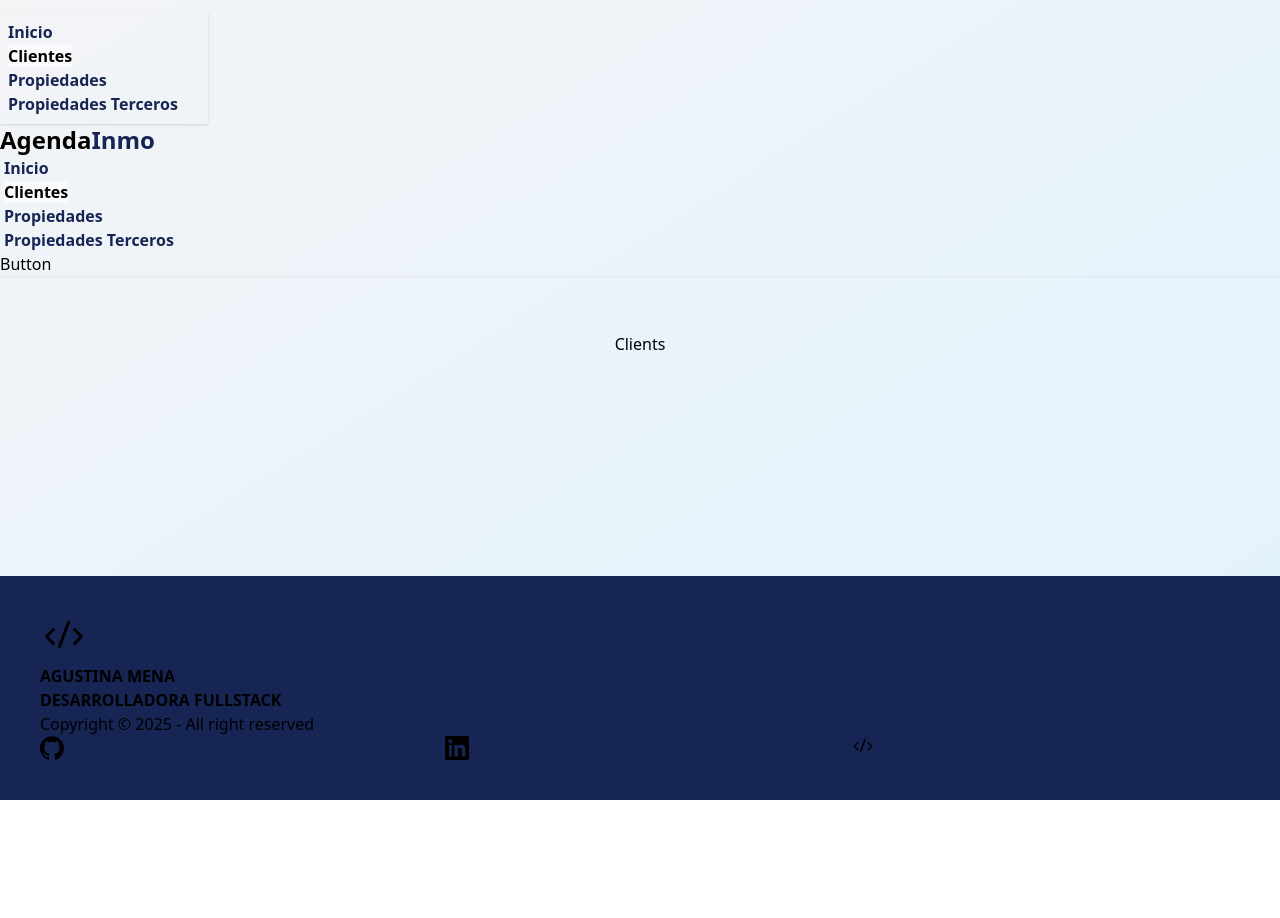
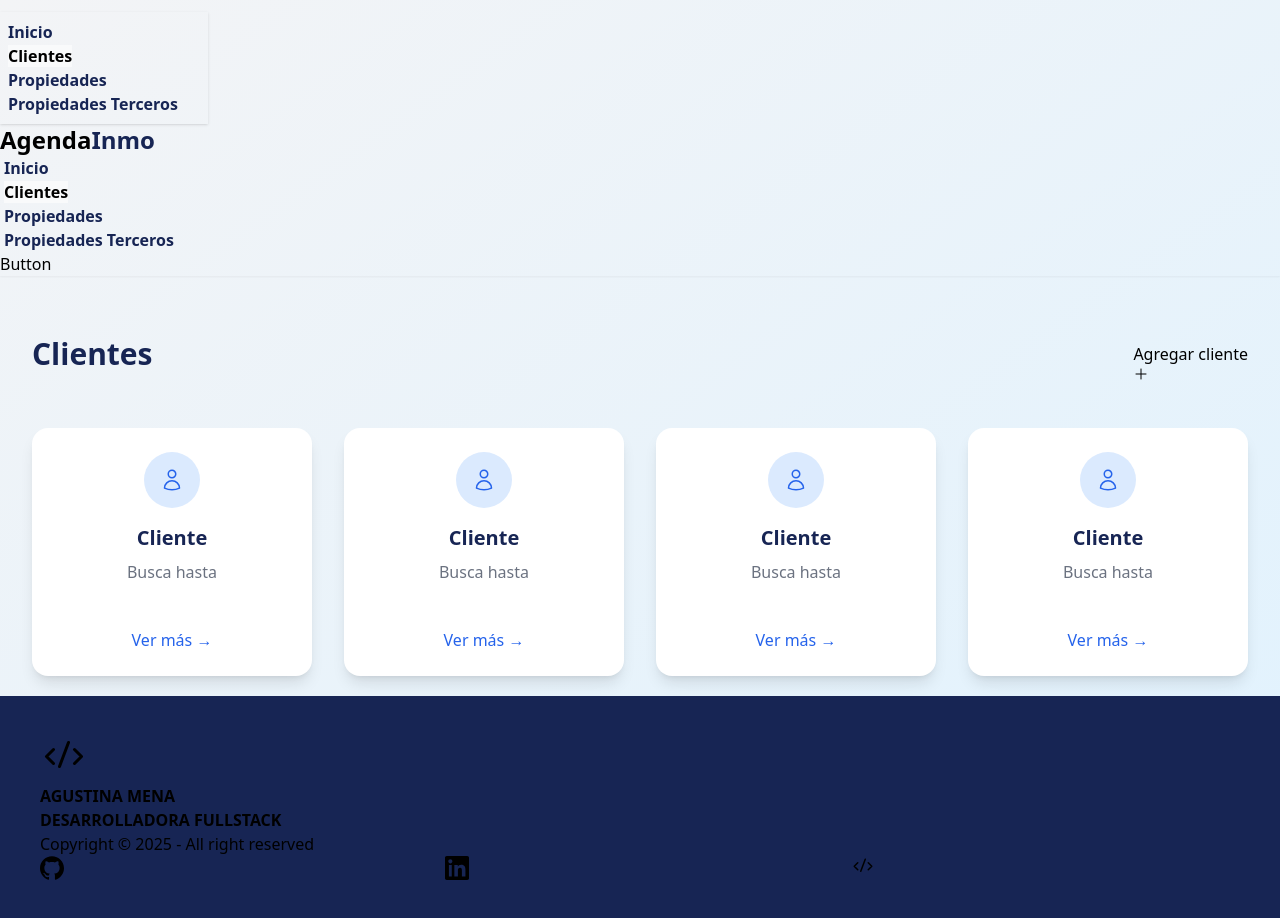
Before and after one commit to Agusme/agenda-inmobiliarias, a React (Vite) app: page /clientes in a window 1280 px wide. Before the commit the page ends 800 px from the top, so only its background shows below. Built offline with nearby package versions, Linux system fonts and the light colour scheme.

Commit message:
feat: add I add layout for customer pages, properties, third-party properties.

```diff
--- /dev/null
+++ b/src/components/UI/ButtonAgregar.tsx
@@ -0,0 +1,16 @@
+import type { ReactNode } from "react"
+
+type ButtonProps ={
+    titleButton?: string;
+    icon?: ReactNode;
+      footer?: ReactNode;
+
+}
+export default function ButtonAgregar({titleButton, icon, footer}: ButtonProps) {
+  return (
+    <button className='btn btn-primary' >
+        {titleButton}{icon}
+      {footer && <div className="mt-4 text-center pt-3">{footer}</div>}
+    </button>
+  )
+}
--- a/src/components/UI/Card.tsx
+++ b/src/components/UI/Card.tsx
@@ -1,28 +1,37 @@
-import type { ReactNode } from "react"
+import type { ReactNode } from "react";
 
 type CardProps = {
-    title?: string
-    description?: string
-    icon?: ReactNode
-    footer?: ReactNode
-    onClick?: () => void
-    className?: string
+  title?: string;
+  description?: string;
+  icon?: ReactNode;
+  footer?: ReactNode;
+  onClick?: () => void;
+  className?: string;
+};
+
+export default function Card({
+  title,
+  description,
+  icon,
+  footer,
+  onClick,
+  className,
+}: CardProps) {
+  return (
+    <div
+      onClick={onClick}
+      className={`card bg-white shadow-lg rounded-2xl p-6 hover:shadow-2xl transition cursor-pointer h-full flex flex-col justify-between ${className}`}
+    >
+      <div className="flex flex-col items-center text-center flex-grow">
+        {icon && <div className="mb-4 text-4xl text-indigo-600">{icon}</div>}
+        {title && (
+          <h2 className="text-xl font-bold mb-2 text-blue-950">{title}</h2>
+        )}
+        {description && (
+          <p className="text-gray-500 mb-4 line-clamp-3">{description}</p>
+        )}
+      </div>
+      {footer && <div className="mt-4 text-center pt-3">{footer}</div>}
+    </div>
+  );
 }
-
-export default function Card({ title, description, icon, footer, onClick, className }: CardProps) {
-    return (
-        <div onClick={onClick} className={`card bg-white shadow-lg rounden-2xl p-6 hover:shadow-2xl transition cursor-pointer ${className}`}>
-            <div className="flex flex-col items-center text-center">
-                {icon && <div className="mb-4">{icon}</div>}
-                <h2 className="text-xl font-bold mb-2 text-blue-950">
-                    {title}
-                </h2>
-                {description && <p className="text-gray-500 mb-4">
-                    {description}
-                </p>}
-                {footer && <div className="mt-2"> {footer} </div>}
-            </div>
-
-        </div>
-    )
-}
--- /dev/null
+++ b/src/components/UI/TitlePages.tsx
@@ -0,0 +1,13 @@
+
+type titleProps = {
+    titlePages: string
+}
+
+export default function TitlePages({ titlePages }: titleProps) {
+    return (
+        <div>
+            <h1 className="text-3xl font-extrabold text-blue-950 mb-4">
+                {titlePages}      </h1>
+        </div>
+    )
+}
--- a/src/pages/Clients.tsx
+++ b/src/pages/Clients.tsx
@@ -1,6 +1,33 @@
+import { PlusIcon, UserIcon } from "@heroicons/react/24/outline"
+import Card from "../components/UI/Card"
+import TitlePages from "../components/UI/TitlePages"
+import ButtonAgregar from "../components/UI/ButtonAgregar"
 
 export default function Clients() {
   return (
-    <div>Clients</div>
+    <div className="w-full ">
+      <div className="flex justify-between my-10">
+        <TitlePages titlePages="Clientes" />
+        <ButtonAgregar  titleButton="Agregar cliente" icon={<PlusIcon className="h-4 w-4" />} />
+      </div>
+      <div className="grid grid-cols-1 md:grid-cols-4  gap-8 ">
+        <Card title="Cliente" description="Busca hasta" icon={<div className="bg-blue-100 p-4 rounded-full text-blue-600">
+          <UserIcon className="h-6 w-6" />
+        </div>} footer={<span className="text-blue-600 font-medium">Ver más →</span>}
+        />
+        <Card title="Cliente" description="Busca hasta" icon={<div className="bg-blue-100 p-4 rounded-full text-blue-600">
+          <UserIcon className="h-6 w-6" />
+        </div>} footer={<span className="text-blue-600 font-medium">Ver más →</span>}
+        />
+        <Card title="Cliente" description="Busca hasta" icon={<div className="bg-blue-100 p-4 rounded-full text-blue-600">
+          <UserIcon className="h-6 w-6" />
+        </div>} footer={<span className="text-blue-600 font-medium">Ver más →</span>}
+        />
+        <Card title="Cliente" description="Busca hasta" icon={<div className="bg-blue-100 p-4 rounded-full text-blue-600">
+          <UserIcon className="h-6 w-6" />
+        </div>} footer={<span className="text-blue-600 font-medium">Ver más →</span>}
+        />
+      </div>
+    </div>
   )
 }
--- a/src/pages/Home.tsx
+++ b/src/pages/Home.tsx
@@ -17,7 +17,7 @@ export default function Home() {
       <Hero onScrollToCards={handleScroll} />
 
       {/* CARDS */}
-      <div id="cards-section" className="grid md:grid-cols-3 gap-8 w-full px-6 py-12">
+      <div id="cards-section" className="grid md:grid-cols-3 gap-8 w-full px-6 py-12 items-stretch">
         <Link to="/clientes">
           <Card
             title="Clientes"
--- a/src/pages/Properties.tsx
+++ b/src/pages/Properties.tsx
@@ -1,6 +1,20 @@
+import { HomeIcon, PlusIcon } from "@heroicons/react/24/outline";
+import ButtonAgregar from "../components/UI/ButtonAgregar";
+import TitlePages from "../components/UI/TitlePages";
+import Card from "../components/UI/Card";
 
 export default function Properties() {
   return (
-    <div>Properties</div>
+    <div >
+      <div className="flex justify-between my-10">
+        <TitlePages titlePages="Propiedades" />
+        <ButtonAgregar titleButton="Agregar propiedad" icon={<PlusIcon className="h-4 w-4" />}  />
+      </div>
+      <div className="grid grid-cols-1 md:grid-cols-4  gap-8 ">
+        <Card icon={<div className="p-4 rounded-full bg-green-100 text-green-600">
+          <HomeIcon className="h-6 w-6" />
+        </div>} title="Ubicación" description="Precio prop" footer={<span className="text-green-600 font-medium">Ver más →</span>}/>
+      </div>
+    </div>
   )
 }
--- a/src/pages/ThirdParties.tsx
+++ b/src/pages/ThirdParties.tsx
@@ -1,6 +1,37 @@
+import { BuildingOffice2Icon, PlusIcon } from "@heroicons/react/24/outline";
+import ButtonAgregar from "../components/UI/ButtonAgregar";
+import TitlePages from "../components/UI/TitlePages";
+import Card from "../components/UI/Card";
 
 export default function ThirdParties() {
   return (
-    <div>ThirdParties</div>
+    <div>
+     <div className="flex justify-between my-10">
+        <TitlePages titlePages="Propiedades Terceros" />
+        <ButtonAgregar  titleButton="Agregar Propiedad" icon={<PlusIcon className="h-4 w-4" />} />
+      </div>
+          <div className="grid grid-cols-1 md:grid-cols-4  gap-8 ">
+        <Card title="Inmobiliaria" description="ubicacion + precio" icon={<div className="bg-purple-100 p-4 rounded-full text-purple-600">
+          <BuildingOffice2Icon className="h-6 w-6" />
+        </div>} footer={<span className="text-purple-600 font-medium">Ver más →</span>}
+        />
+        <Card title="Inmobiliaria" description="ubicacion + precio" icon={<div className="bg-purple-100 p-4 rounded-full text-purple-600">
+          <BuildingOffice2Icon className="h-6 w-6" />
+        </div>} footer={<span className="text-purple-600 font-medium">Ver más →</span>}
+        />
+        <Card title="Inmobiliaria" description="ubicacion + precio" icon={<div className="bg-purple-100 p-4 rounded-full text-purple-600">
+          <BuildingOffice2Icon className="h-6 w-6" />
+        </div>} footer={<span className="text-purple-600 font-medium">Ver más →</span>}
+        />
+        <Card title="Inmobiliaria" description="ubicacion + precio" icon={<div className="bg-purple-100 p-4 rounded-full text-purple-600">
+          <BuildingOffice2Icon className="h-6 w-6" />
+        </div>} footer={<span className="text-purple-600 font-medium">Ver más →</span>}
+        />
+        <Card title="Inmobiliaria" description="ubicacion + precio" icon={<div className="bg-purple-100 p-4 rounded-full text-purple-600">
+          <BuildingOffice2Icon className="h-6 w-6" />
+        </div>} footer={<span className="text-purple-600 font-medium">Ver más →</span>}
+        />
+      </div>
+    </div>
   )
 }
--- a/src/router/AppRouter.tsx
+++ b/src/router/AppRouter.tsx
@@ -11,8 +11,7 @@ export default function AppRouter() {
         <BrowserRouter>
             <div className="min-h-screen flex flex-col bg-gradient-to-br from-gray-100 to-sky-100">
                 <Navbar />
-
-                <main className="flex-grow my-14 max-w-5xl mx-auto">
+                <main className="flex-grow my-5 w-full px-8">
                     <Routes>
                         <Route path="/" element={<Home />} />
                         <Route path="/clientes" element={<Clients />} />
```
